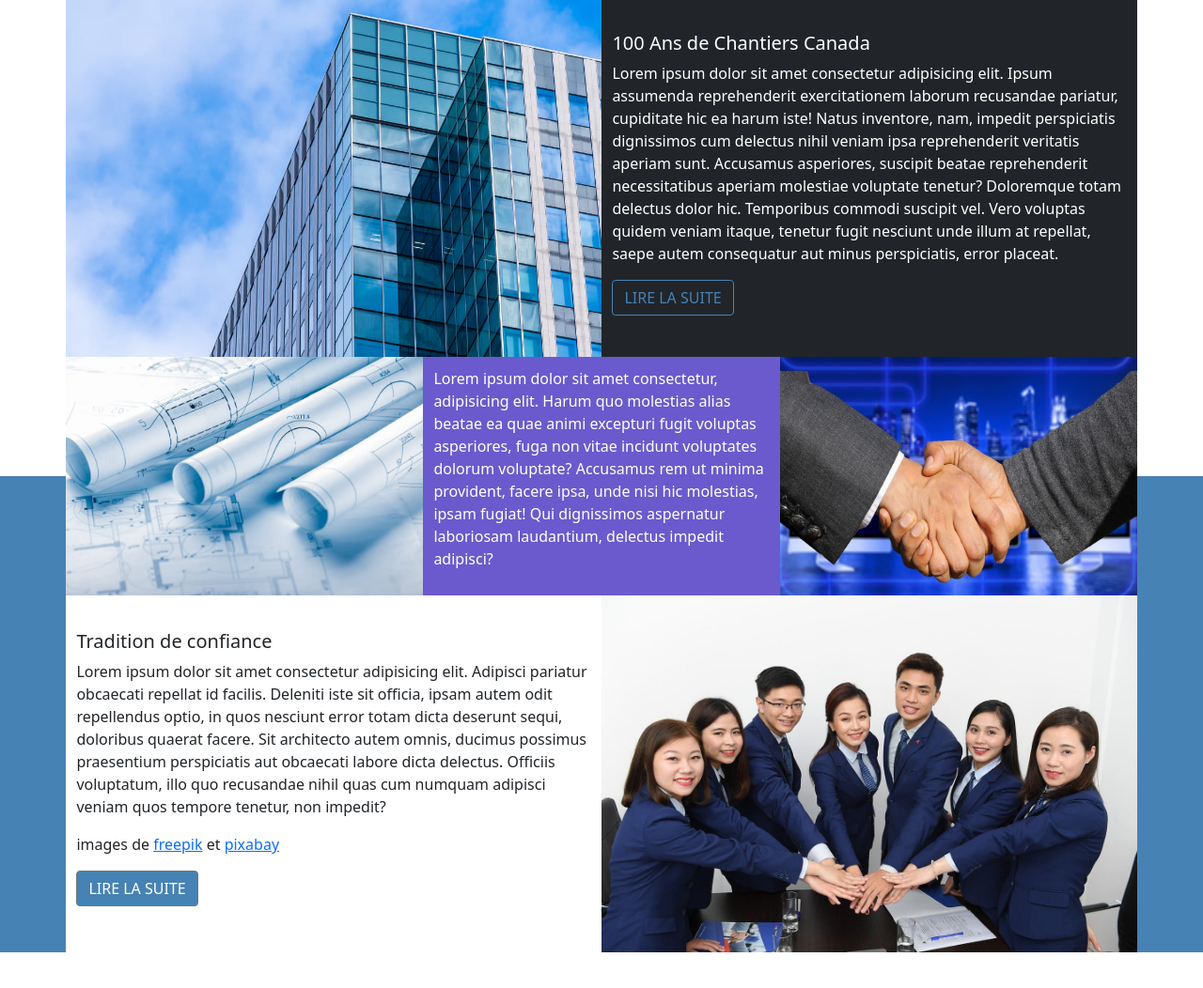
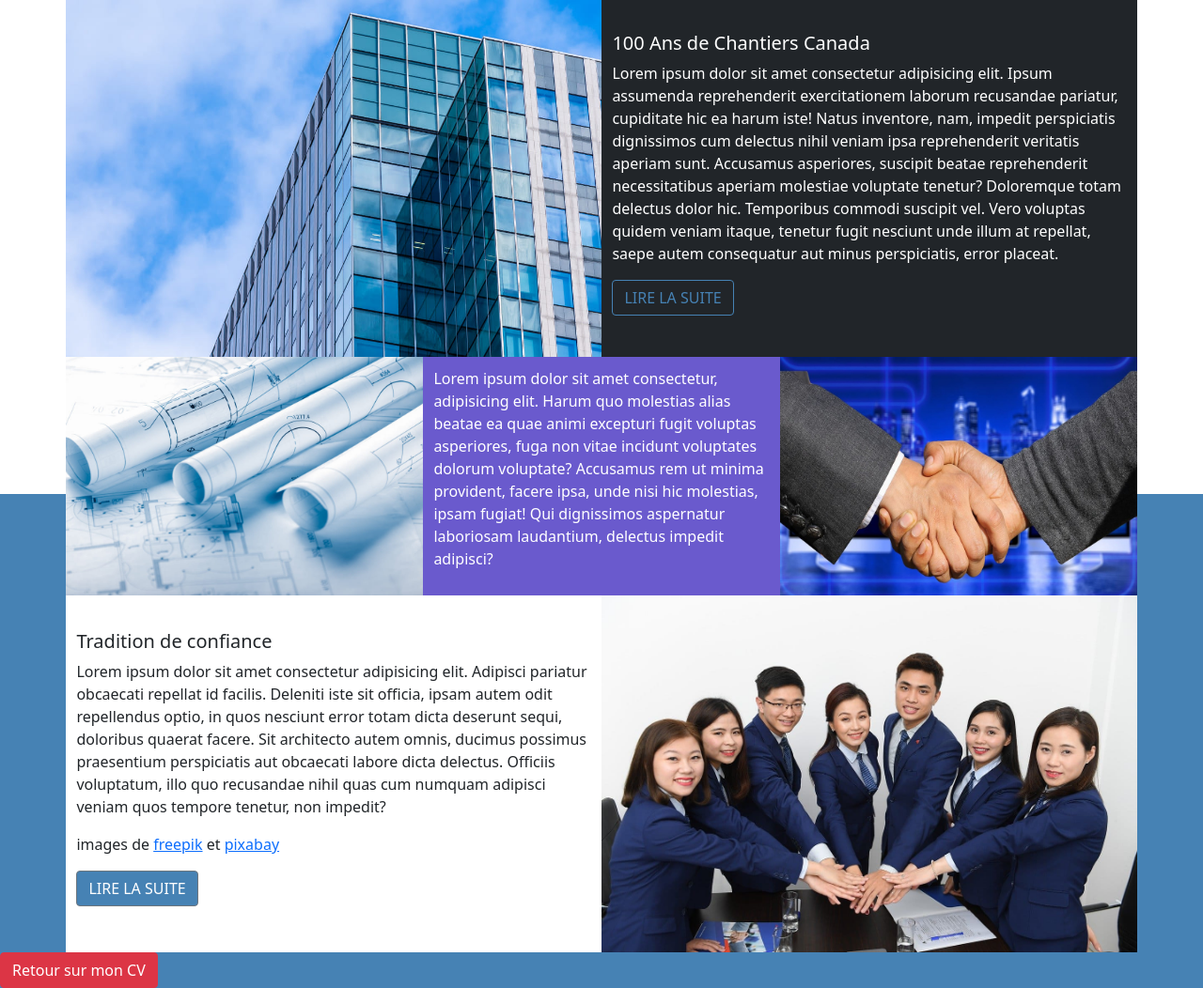
Before and after one commit to frNicolasSCHMITT/Figma14-Presentation-Entreprise, a plain HTML site: page index.html in a window 1280 px wide. Shown: the whole page at 94% size. Before the commit the page ends 1014 px from the top, so only its background shows below. Drawn offline with nearby package versions, Linux system fonts and the light colour scheme.

Commit message:
feat: lienCV

```diff
--- a/index.html
+++ b/index.html
@@ -72,6 +72,9 @@
       </div>
     </div>
   </section>
+  <footer>
+    <a class="btn btn-danger" href="https://nicolass.promo-67.codeur.online/Projet_OnlineCV/">Retour sur mon CV</a>
+  </footer>
 </body>
 <!-- JavaScript Bundle with Popper -->
 <script src="https://cdn.jsdelivr.net/npm/bootstrap@5.0.0-beta3/dist/js/bootstrap.bundle.min.js" integrity="sha384-JEW9xMcG8R+pH31jmWH6WWP0WintQrMb4s7ZOdauHnUtxwoG2vI5DkLtS3qm9Ekf" crossorigin="anonymous"></script>
```
